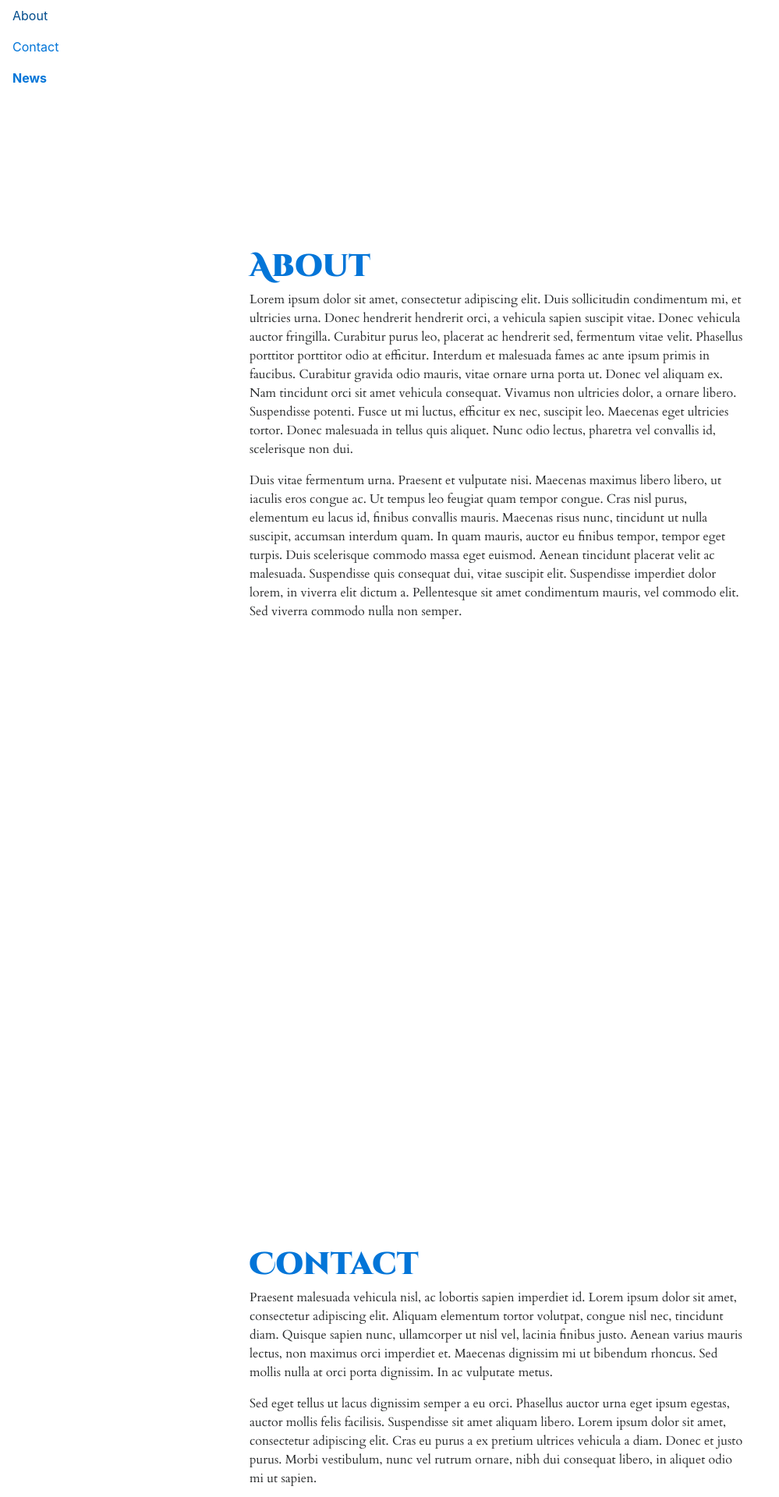
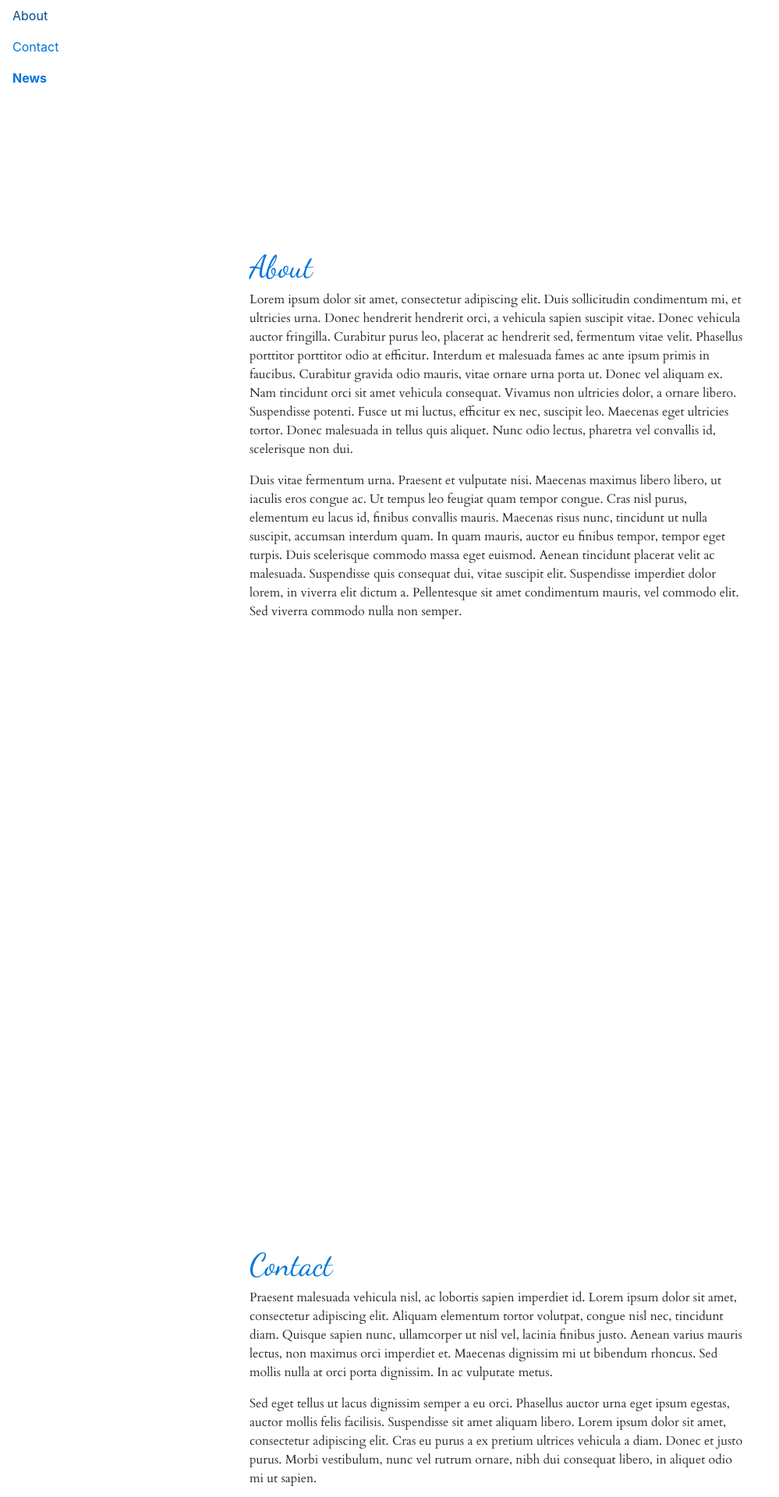
Before and after one commit to JoyceKimberly/SoniaBjornsen, a Jekyll site: the page built from index.md, in a window 1280 px wide. Shown: the top 1920 px of the page at 78% size, without its empty margins (0-999 px from the left). Built offline with Jekyll 4.4.1, drawn with Linux system fonts in a browser that asks for light colours; nearby versions of some CDN libraries; the repository's description, which GitHub fills in, is left out.

Commit message:
Update style.scss

```diff
--- a/assets/css/style.scss
+++ b/assets/css/style.scss
@@ -16,7 +16,10 @@
 }
 
 @import url('https://fonts.googleapis.com/css?family=Cardo:400,400i,700&subset=latin-ext');
-@import url('https://fonts.googleapis.com/css?family=Cinzel+Decorative:900');
+@import url('https://fonts.googleapis.com/css?family=Dancing+Script&subset=latin-ext');
+
+$font1: Cardo, serif;
+$font2: 'Dancing Script', cursive;
 
 $side-width: 25vw;
 
@@ -41,9 +44,9 @@
 }
 
 h1, h2, h3, h4, h5, h6 {
-  font-family: 'Cinzel Decorative', cursive;
+  font-family: $font2;
 }
 
 p {
-  font-family: Cardo, serif;
+  font-family: $font1;
 }
```
